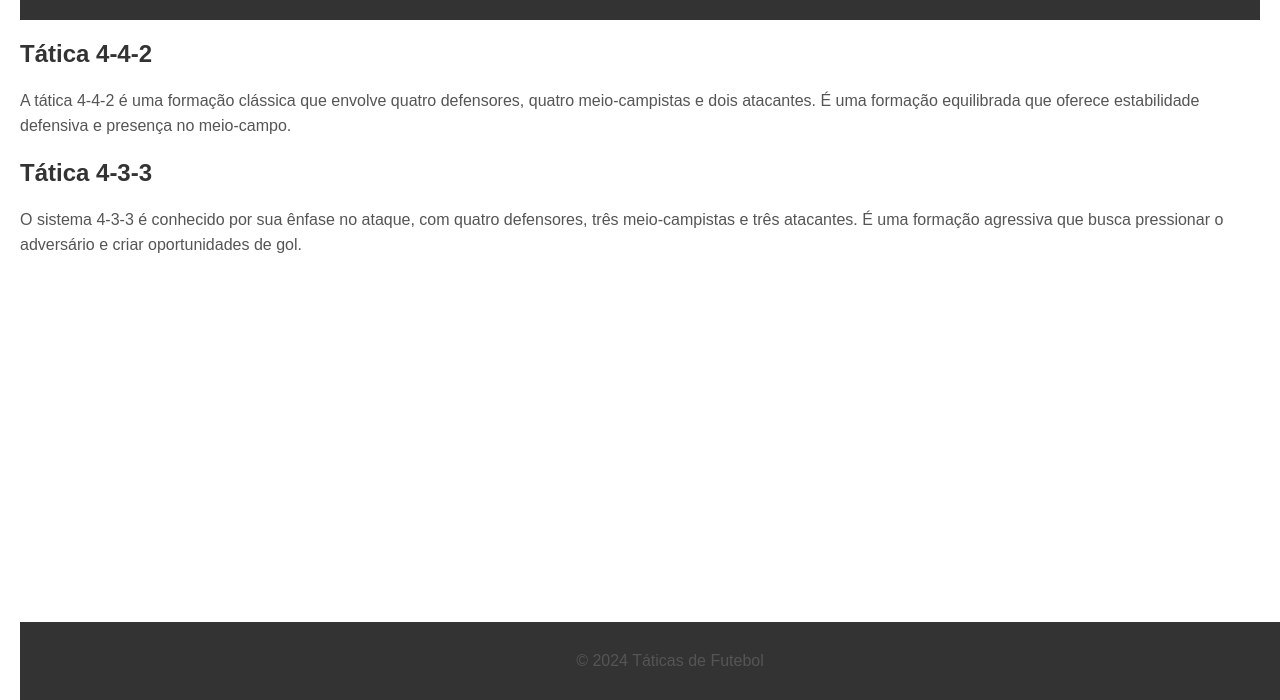
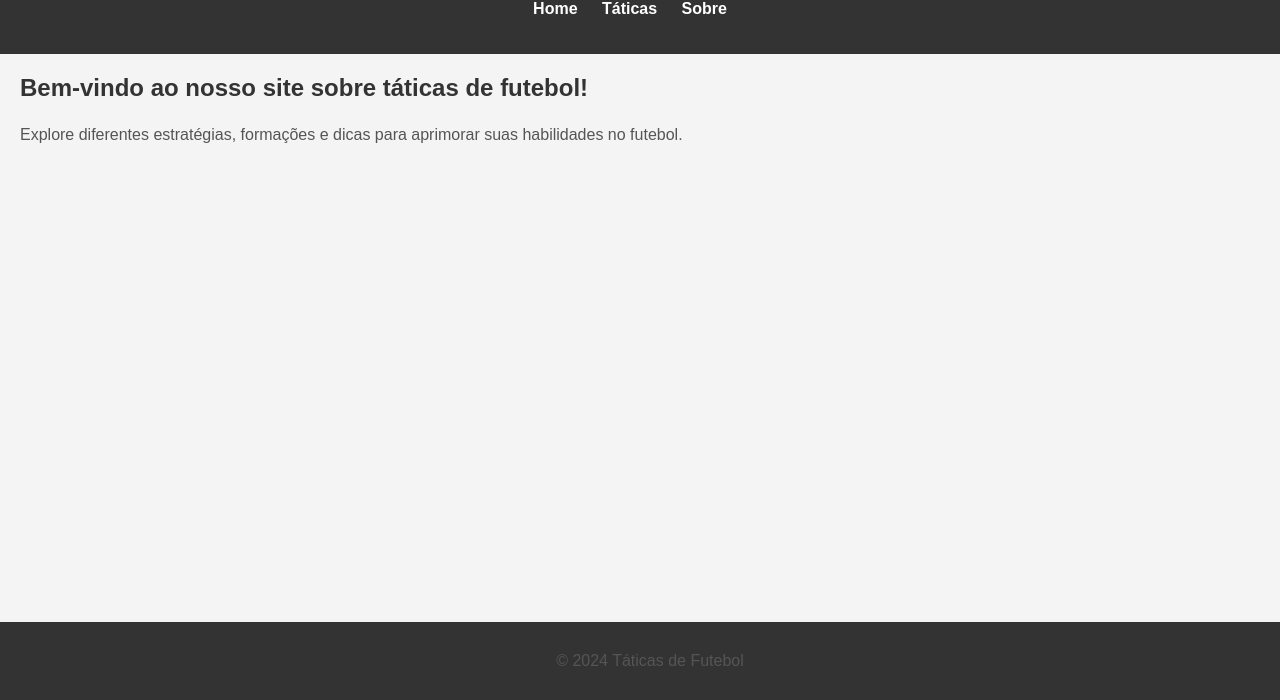
Before and after one commit to ChristopherVivekananda/Retomada-HTML, a plain HTML site: page index.html in a window 1280 px wide. Shown: the part 100-800 px from the top of the page. Drawn offline with Linux system fonts and the light colour scheme.

Commit message:
index.html

```diff
--- a/index.html
+++ b/index.html
@@ -5,35 +5,60 @@
     <meta name="viewport" content="width=device-width, initial-scale=1.0">
     <title>Táticas de Futebol</title>
     <style>
+        /* Estilo geral */
         body {
-            font-family: Arial, sans-serif;
-            margin: 20px;
+            font-family: 'Arial', sans-serif;
+            margin: 0;
+            padding: 0;
+            background-color: #f4f4f4;
         }
 
+        /* Estilo do cabeçalho */
         header {
             text-align: center;
-            padding: 10px;
+            padding: 20px;
             background-color: #333;
             color: #fff;
         }
 
-        section {
-            margin-top: 20px;
+        /* Estilo da navegação */
+        nav {
+            margin-top: 10px;
         }
 
-        article {
-            margin-bottom: 20px;
+        nav ul {
+            list-style: none;
+            padding: 0;
         }
 
+        nav ul li {
+            display: inline;
+            margin-right: 20px;
+        }
+
+        nav a {
+            color: #fff;
+            text-decoration: none;
+            font-weight: bold;
+        }
+
+        /* Estilo da seção principal */
+        section {
+            margin: 20px;
+        }
+
+        /* Estilo dos títulos */
         h2 {
             color: #333;
         }
 
+        /* Estilo dos parágrafos */
         p {
             line-height: 1.6;
             color: #555;
         }
 
+        /* Estilo do rodapé */
         footer {
             text-align: center;
             padding: 10px;
@@ -49,21 +74,18 @@
 
     <header>
         <h1>Táticas de Futebol</h1>
+        <nav>
+            <ul>
+                <li><a href="index.html">Home</a></li>
+                <li><a href="tactics.html">Táticas</a></li>
+                <li><a href="about.html">Sobre</a></li>
+            </ul>
+        </nav>
     </header>
 
     <section>
-        <article>
-            <h2>Tática 4-4-2</h2>
-            <p>A tática 4-4-2 é uma formação clássica que envolve quatro defensores, quatro meio-campistas e dois atacantes. É uma formação equilibrada que oferece estabilidade defensiva e presença no meio-campo.</p>
-        </article>
-
-        <article>
-            <h2>Tática 4-3-3</h2>
-            <p>O sistema 4-3-3 é conhecido por sua ênfase no ataque, com quatro defensores, três meio-campistas e três atacantes. É uma formação agressiva que busca pressionar o adversário e criar oportunidades de gol.</p>
-        </article>
-
-        <!-- Adicione mais artigos conforme necessário para outras táticas -->
-
+        <h2>Bem-vindo ao nosso site sobre táticas de futebol!</h2>
+        <p>Explore diferentes estratégias, formações e dicas para aprimorar suas habilidades no futebol.</p>
     </section>
 
     <footer>
```
